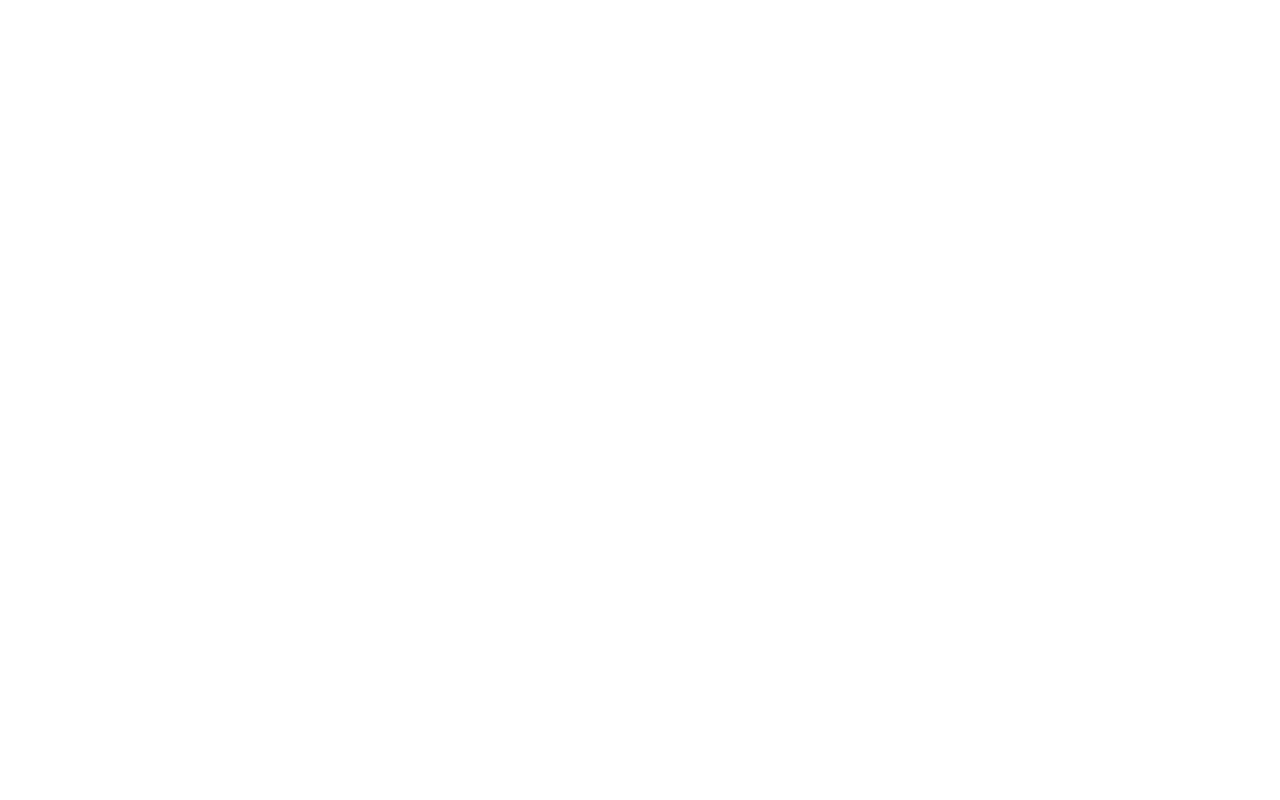
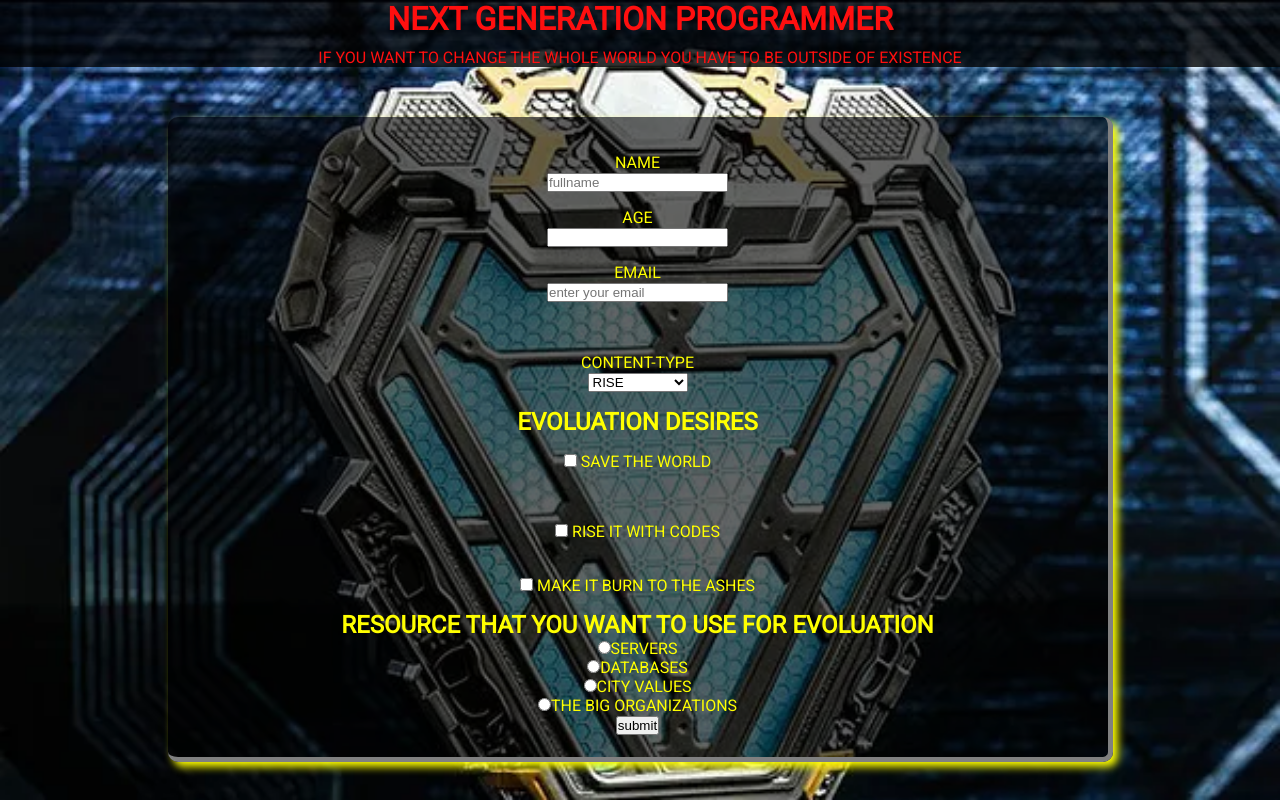
Before and after one commit to rudebeard/test, a plain HTML site: page index.html in a window 1280 px wide. Drawn offline with Linux system fonts and the light colour scheme.

Commit message:
created in lesson by myself

```diff
--- a/index.html
+++ b/index.html
@@ -4,9 +4,62 @@
   <meta charset="UTF-8">
   <meta http-equiv="X-UA-Compatible" content="IE=edge">
   <meta name="viewport" content="width=device-width, initial-scale=1.0">
-  <title>CLarusway</title>
+  <link rel="stylesheet" href="main.css">
+  <title>cyborg</title>
+
 </head>
 <body>
+  <main>
+    <header>
+      <h1>next generation <span>programmer</span></h1>
+      <p>if you want to change the whole world you have to be outside of existence</p>
+    </header>
 
+    <section id="form-container">
+      <form action="" method="post">
+          <div class="form-group">
+            <label for="name">NAME</label><br>
+            <input type="text" name="" id="name" placeholder="fullname">
+          </div>
+          <div class="form-group">
+            <label for="age">AGE</label><br>
+            <input type="number" name="" id="age">
+          </div>
+          <div class="form-group">
+            <label for="email">email</label><br>
+            <input type="email" name="email" id="email" placeholder="enter your email">
+          </div><br>
+          <div class="form-group">
+            <label for="content-type">Content-type</label><br>
+            <select name="contnet-type" id="content-type">
+              <option value="rise">RISE</option>
+              <option value="fall down">FALL DOWN</option>
+            </select><br>
+          </div>
+          <h2>evoluation desires</h2>
+          <div class="form-group">
+            <input type="checkbox" name="Save The World" id="savetheworld">
+            <label for="savetheworld" >Save The World</label>
+          </div><br>
+          <div class="form-group"></div>
+          <input type="checkbox" name="make" id="hey">
+          <label for="hey">rise it with codes</label><br>
+        </div><br>
+        <div class="form-group">
+          <input type="checkbox" name="it" id="hoyea">
+          <label for="hoyea">make it burn to the ashes</label><br>
+        </div>
+
+        <h2>resource that you want to use for evoluation</h2>
+          <div class="gay">
+            <input type="radio">servers<br>
+            <input type="radio">databases<br>
+            <input type="radio">city values<br>
+            <input type="radio">the big organizations<br>
+          </div>
+          <button>submit</button>
+      </form>
+    </section>
+  </main>
 </body>
 </html>
--- a/main.css
+++ b/main.css
@@ -0,0 +1,49 @@
+@import url('https://fonts.googleapis.com/css2?family=Roboto&display=swap');
+*{
+  padding: 0;
+  margin: 0;
+}
+body{
+  background: url(/imgs/pic03.jpg) ;
+  background-repeat: no-repeat;
+  background-size: cover;
+  box-sizing: border-box;
+  height: 100vh;
+  text-align: center;
+  font-family: 'Roboto', sans-serif;
+}
+main{
+  height:100%;
+}
+
+header p{
+  margin-top:10px;
+}
+
+header {
+  color: rgb(255, 15, 15);
+  text-transform: uppercase;
+  background-color:rgba(0, 0, 0,0.8);
+}
+
+#form-container{
+  border-right: 5px solid gray;
+  border-bottom:5px solid gray; ;
+  text-align:center ;
+  padding: 20px;
+  text-transform: uppercase;
+  color: yellow;
+  max-width: 900px;
+  height: 75%;
+  margin: auto;
+  border-radius: 10px;
+  box-shadow: 5px 5px 8px ;
+  background-color:rgba(0, 0, 0, 0.6);
+  margin-top :50px;
+
+}
+
+.form-group{
+  text-transform: uppercase;
+  margin:1rem auto;
+}
```
Also changed, not shown: imgs/pic03.jpg (added).
